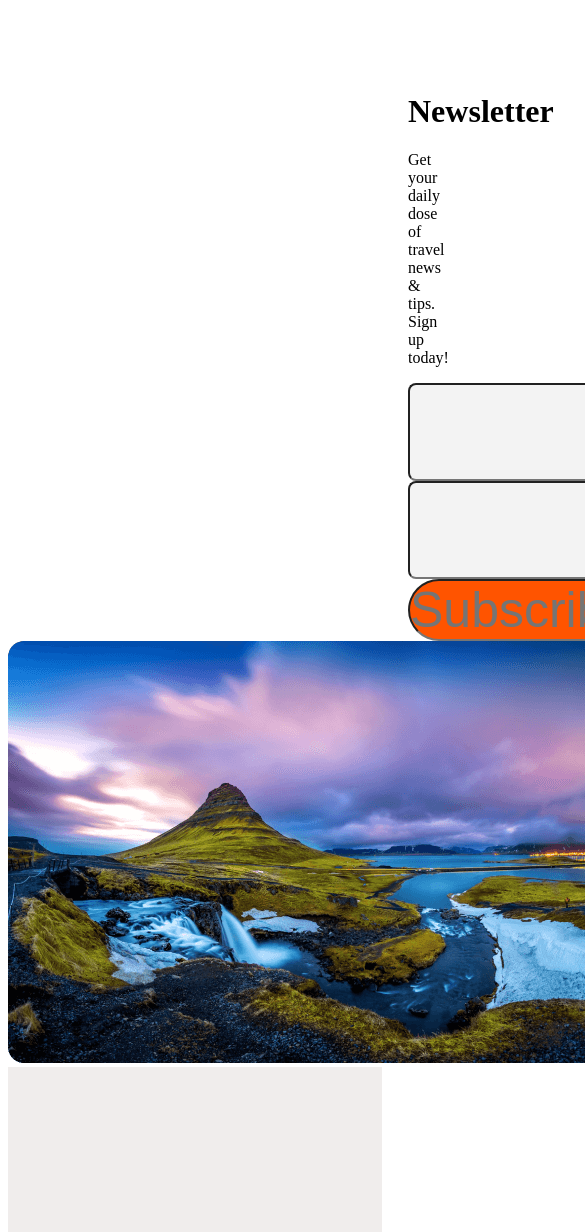
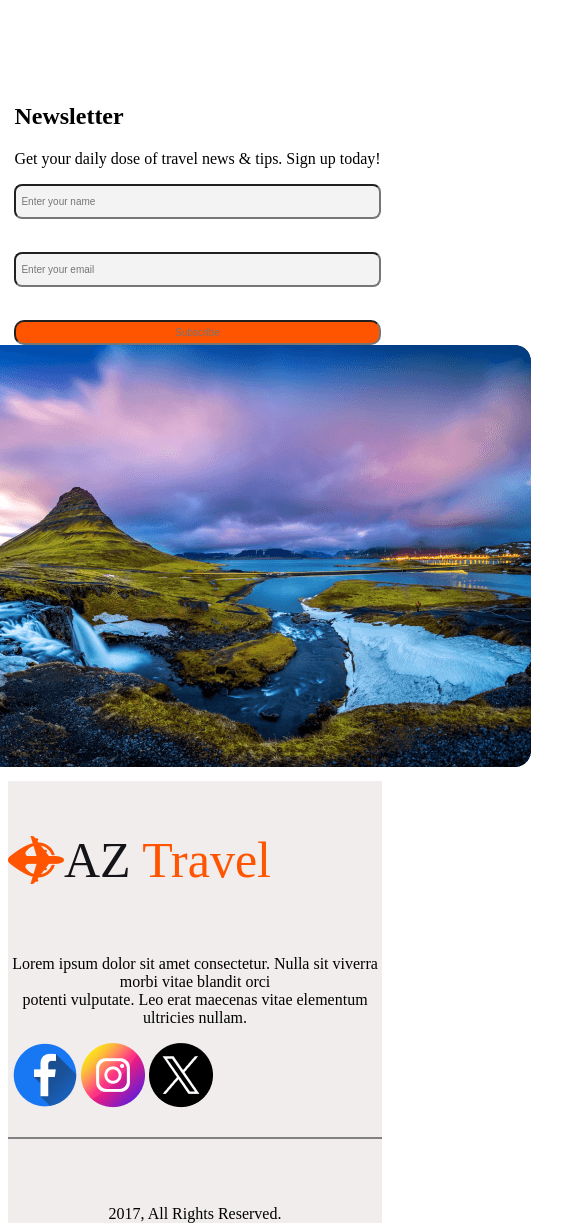
Before and after one commit to emran23699/Assignament-02, a plain HTML site: page index.html in a window 390 px wide. Shown: the part 5748-6980 px from the top of the page, 585 px wide, since content can reach past the window. Drawn offline with Linux system fonts and the light colour scheme.

Commit message:
footre and full website compilitr

```diff
--- a/index.html
+++ b/index.html
@@ -58,7 +58,7 @@
             <input class="booking" type="text" name="Where go" placeholder="Where go">
             <input class="booking" type="text" name="When " placeholder="When">
             <input class="booking" type="text" name="Select Type " placeholder="Select Type">
-          <button class="primary-cooler"> Find Now  </button>
+            <button class="primary-cooler"> Find Now </button>
         </div>
 
     </main>
@@ -90,8 +90,8 @@
                     Risus at in.</li>
                 <p>Amet consectetur. Vulputate commodo felis molestie
                     risus ornare nulla amet et. Libero commodo sagittis dignissim
-                    adipiscin quis  Habitant adipiscing risus natoque aliquet.
-                    Id bibendum nunc senectus  semper tincidunt. </p>
+                    adipiscin quis Habitant adipiscing risus natoque aliquet.
+                    Id bibendum nunc senectus semper tincidunt. </p>
 
                 <button class="primary-cooler">Read More</button>
 
@@ -150,7 +150,7 @@
                 <img src="5-stars (1).png" alt="">
                 <h1> Why Choose Us </h1>
                 <p> Dolor sit amet consectetur. <br> Diam volutpat
-             neque habitasse   pharetra  odio sit massa
+                    neque habitasse pharetra odio sit massa
                     Sodales dictumst <br>nec nibh pellentesque.
 
                 </p>
@@ -163,9 +163,9 @@
                 </h1>
                 <p>
                     Amet consectetur. Vulputate commodo felis
-            molestie risus  ornare nulla be
-             amet  et.  Libero commodo <br>
-             sagittis  dignissim adipiscing quis. Habitant adipiscing
+                    molestie risus ornare nulla be
+                    amet et. Libero commodo <br>
+                    sagittis dignissim adipiscing quis. Habitant adipiscing
                     risus natoque aliquet. </p>
 
             </div>
@@ -195,21 +195,25 @@
 
 
     <main>
-
+        <nav class="main-input-type">
+            <div>
                 <div class="input-type">
                     <h1>Newsletter</h1>
                     <p>Get your daily dose of travel news & tips. Sign up today!</p>
 
                 </div>
-
+                <div class="input-type-4" >
                     <input class="input" type="text" name="" placeholder="Enter your name" id="">
                     <input class="input" type="email" name="" placeholder="Enter your email" id="">
                     <input class="input-1" type="text" name="" placeholder="Subscribe" id="">
-
+                </div>
+            </div>
 
             <div class="input.image">
                 <img src="Rectangle 8 (1).png" alt="">
             </div>
+
+        </nav>
 
     </main>
 
@@ -218,14 +222,14 @@
 
 
     <footer>
-          <nav  class="nav-container-1">
+        <nav class="nav-container-1">
             <div class="nav-container-2">
                 <img src="Group 40071 (2).png" alt="">
                 <p> AZ <span class=" nav-container-text-2">Travel</span></p>
             </div>
 
             <p class="pragraf">Lorem ipsum dolor sit amet consectetur.
-             Nulla sit viverra morbi vitae blandit orci  <br> potenti  vulputate.
+                Nulla sit viverra morbi vitae blandit orci <br> potenti vulputate.
                 Leo erat maecenas vitae elementum ultricies nullam.
             </p>
 
--- a/styles/Travel.css
+++ b/styles/Travel.css
@@ -261,6 +261,16 @@ background: rgba(41, 206, 246, 0.05);
 
   /* input-type related */
 
+  .main-input-type{
+    align-items: center;
+    display: flex;
+    margin-top: 100px;
+    margin-bottom: 100px;
+    justify-content: space-between;
+    margin-right: 350px;
+
+  }
+
   .input-type {
 margin-top: 100px;
 margin-left: 400px;
@@ -282,17 +292,19 @@ background: rgba(19, 19, 24, 0.05);
   }
   .input-1{
     padding-left: 200px;
-    color: #FFF;
      margin-left: 400px;
     background-color: #FF5400;
-    padding: 0px;
+    padding: 22px;
+    color: #f0edec;
+    text-align: center;
     font-size: 50px;
-    border-radius: 1500px;
+    border-radius: 10px;
 
   }
-  .input.image.img {
-    margin-left: 1500px;
-    margin-right: px;
+  .input-type-4{
+    display: flex;
+    flex-direction: column;
+    gap: 13px;
   }
 
 
@@ -308,8 +320,6 @@ background: rgba(19, 19, 24, 0.05);
 .nav-container-1{
     background: #f0edec;
     border: radius 500px 400px;
-
-
 }
 
 .nav-container-text-2 {
@@ -332,25 +342,24 @@ background: rgba(19, 19, 24, 0.05);
 
     }
     .pragraf{
-
     text-align: center;
-
     }
 
-    .social-links{
+    .nav-container-3{
         align-items: center;
+        margin-bottom: 25px;
+    }
 
-    }
     .nav-container-3{
 margin-left: 1350px;
-
-
     }
 
-
 .footer-colum-3{
-    margin-left: 1370px;
+    border-top: 2px solid gray;
+   text-align: center;
     padding-top: 50px;
+    margin-left: 700px;
+    margin-right: 700px;
 }
 
 
@@ -535,6 +544,135 @@ margin-left: 1350px;
               }
 
 
+              .main-input-type{
+                align-items: center;
+                display: flex;
+                flex-direction: column;
+                margin-top: 10px;
+                margin-bottom: 10px;
+                justify-content: space-between;
+                margin-right: 0px;
+
+              }
+
+              .input-type {
+            margin-top: 100px;
+            margin-left: 5px;
+
+
+
+              }
+              .input{
+                flex-direction: column;
+                display: flex;
+                border-radius: 10px;
+                display: flex;
+                margin-left: 5px;
+                padding: 10px;
+                padding-left: 5px;
+                font-size: 10px;
+                border-radius: 8px;
+            background: rgba(19, 19, 24, 0.05);
+
+
+              }
+
+
+              .input.image{
+                height: 30px;
+                width: 20px;
+                display: flex;
+
+              }
+
+
+
+              .input-1{
+                padding-left: 20px;
+                 margin-left: 5px;
+                background-color: #FF5400;
+                padding: 5px;
+                color: #f0edec;
+                text-align: center;
+                font-size: 10px;
+                border-radius: 10px;
+
+              }
+              .input-type-4{
+                display: flex;
+                flex-direction: column;
+                gap: 33px;
+              }
+
+
+
+
+
+
+
+
+              .nav-container-1{
+                background: #f0edec;
+                border: radius 50px 40px;
+            }
+
+            .nav-container-text-2 {
+                color: #FF5400;
+                font-size: 50px;
+                font-weight: 70;
+            }
+
+
+                .nav-container-2{
+
+                    margin-left:0px ;
+
+                    display: flex;
+                    text-align: center;
+                    align-items: center;
+                    color: #131318;
+                    font-size: 50px;
+                    font-weight: 70;
+
+                }
+                .pragraf{
+                text-align: center;
+                }
+
+                .nav-container-3{
+                    align-items: center;
+                    margin-bottom: 25px;
+                }
+
+                .nav-container-3{
+            margin-left: 5px;
+                }
+
+            .footer-colum-3{
+                border-top: 2px solid gray;
+               text-align: center;
+                padding-top: 50px;
+                margin-left: 0px;
+                margin-right: 0px;
+            }
+
+
+
+
+
+
+
+
+
+
+
+
+
+
+
+
+
+
 
 
 
```
Lines whose indentation alone changed are shown as unchanged.
